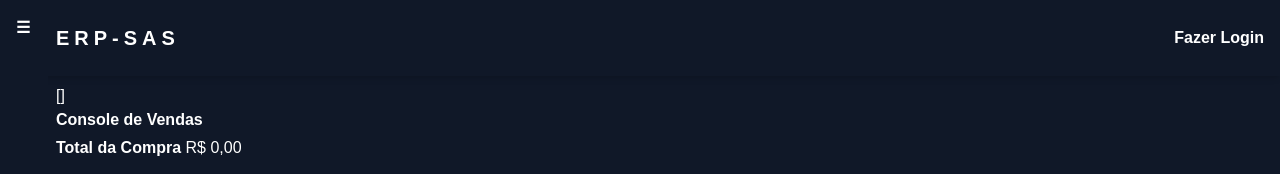
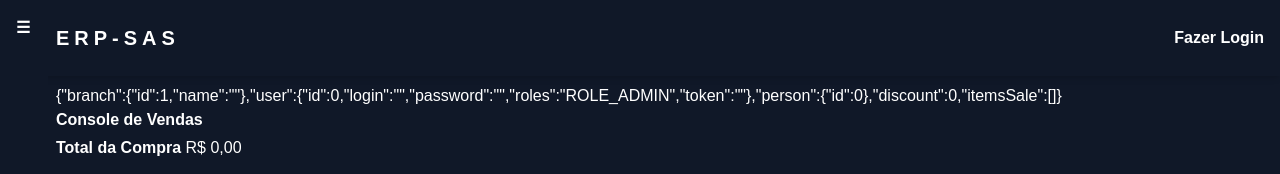
Before and after one commit to Ademir2021/erp-sas, a Next.js app: page /sales in a window 1280 px wide. Shown: the top 174 px of the page. Built offline with nearby package versions, Linux system fonts and the light colour scheme; no server answers.

Commit message:
save codes

```diff
--- a/app/(private)/sales/page.tsx
+++ b/app/(private)/sales/page.tsx
@@ -27,11 +27,12 @@ export default function Sales() {
         itemsSale: []
     })
 
-
     useEffect(() => {
         async function loadUser() {
             const user = await getUser()
             setUser(user)
+            if(user) // adiciona o usar a venda
+                sale.user = user
         }
         loadUser()
     }, [])
@@ -64,8 +65,7 @@ export default function Sales() {
     }, [user, searchItemName])
 
     return <>
-        <div>{JSON.stringify(sale.itemsSale)}</div>
-
+        <div>{JSON.stringify(sale)}</div>
         <SaleForm
             setSearchITemName={setSearchITemName}
             items={items}
```
